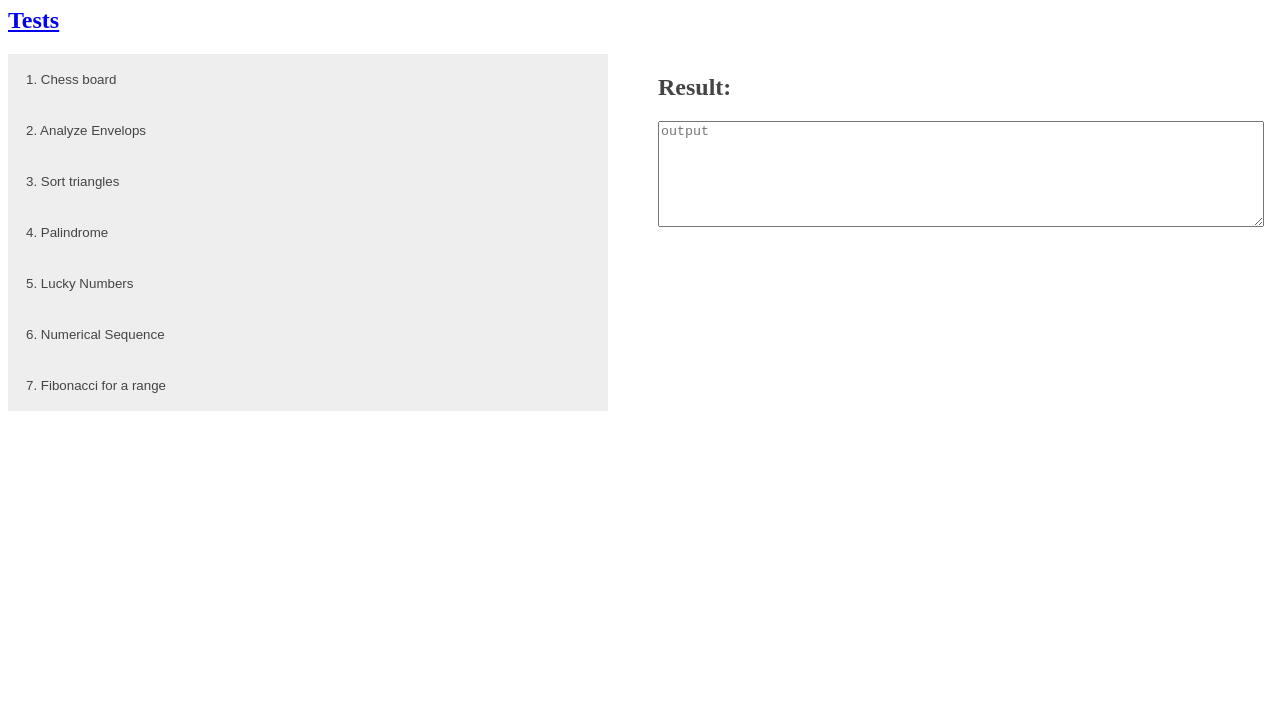
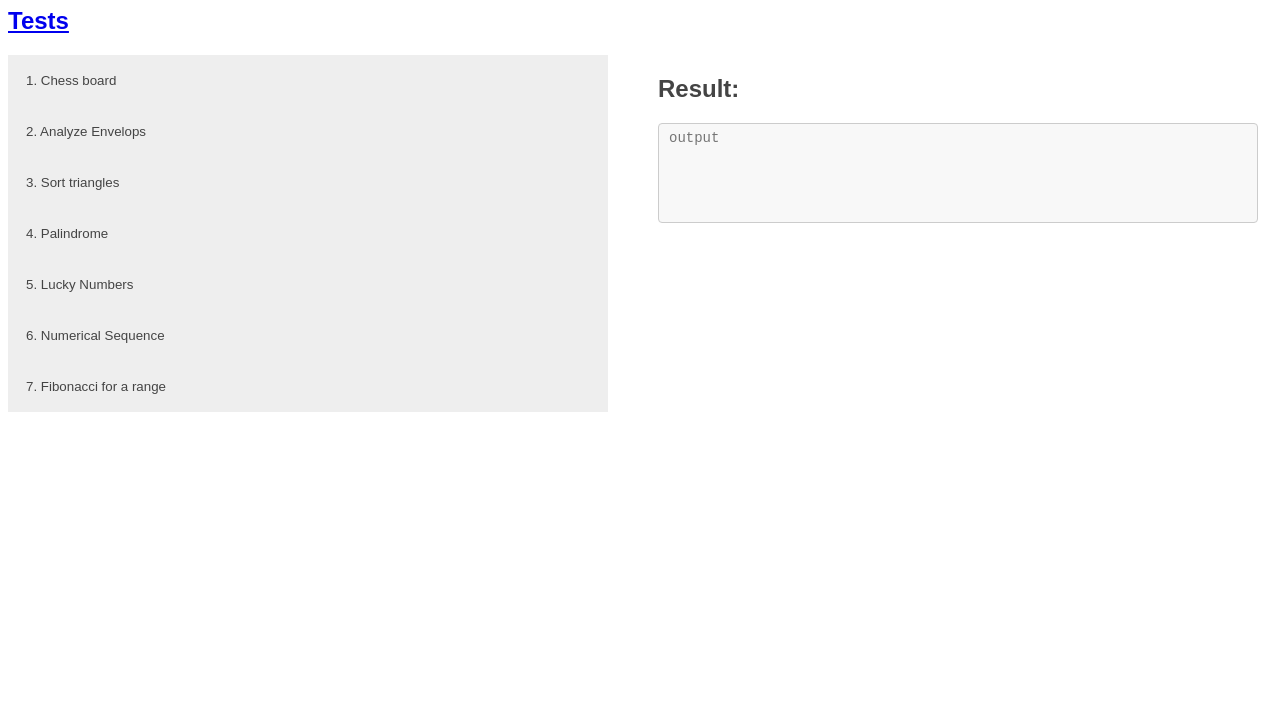
Before and after one commit to protonaby/demo, a plain HTML site: page index.html in a window 1280 px wide. Shown: the part 73-800 px from the top of the page. Drawn offline with Linux system fonts and the light colour scheme.

Commit message:
tune styles

```diff
--- a/app/style/main.css
+++ b/app/style/main.css
@@ -1,3 +1,7 @@
+body {
+  font-family: Arial, serif;
+}
+
 .main {
   display: flex;
   flex-wrap: wrap;
@@ -41,3 +45,37 @@
   overflow: hidden;
   transition: max-height 0.2s ease-out;
 }
+
+.panelContents {
+  padding: 10px 0px 10px 10px;
+}
+
+.button {
+  background-color: #4CAF50; /* Green */
+  border: none;
+  color: white;
+  padding: 7px 12px;
+  margin: 5px 0px;
+  cursor: pointer;
+}
+
+.button:hover {
+  background-color: #3e8e41;
+}
+
+textarea {
+  padding: 6px 10px;
+  box-sizing: border-box;
+  border: 1px solid #ccc;
+  border-radius: 4px;
+  background-color: #f8f8f8;
+  font-size: 14px;
+  resize: none;
+}
+
+input[type=text], input[type=number] {
+  padding: 6px 10px;
+  margin: 4px 0;
+  border: 1px solid #ccc;
+  border-radius: 4px;
+}
--- a/index.html
+++ b/index.html
@@ -18,6 +18,7 @@
   <div class="left">
     <button class="accordion">1. Chess board</button>
     <div class="panel">
+      <div class="panelContents">
         <div class="">
           <input class="inp11" min="0" placeholder="height" type="number">
         </div>
@@ -28,12 +29,14 @@
           <input class="inp13" placeholder="symbol" type="text">
         </div>
         <div class="">
-        <button class="apply" type="button">Apply</button>
+          <button class="button apply" type="button">Apply</button>
+        </div>
       </div>
     </div>
 
     <button class="accordion">2. Analyze Envelops</button>
     <div class="panel">
+      <div class="panelContents">
         <div>Envelop 1:</div>
         <div>
           <input class="inp21" min="0" placeholder="a" step="any" type="number">
@@ -46,12 +49,14 @@
         </div>
 
         <div class="">
-        <button class="apply2" type="button">Apply</button>
+          <button class="button apply2" type="button">Apply</button>
+        </div>
       </div>
     </div>
 
     <button class="accordion">3. Sort triangles</button>
     <div class="panel">
+      <div class="panelContents">
         <div>Triangle 1:</div>
         <div>
           <input class="inp31" placeholder="name, ex: ABC" type="text">
@@ -68,22 +73,26 @@
           <input class="inp36" placeholder="sides, ex: 1,2,3" type="text">
         </div>
         <div class="">
-        <button class="apply3" type="button">Apply</button>
+          <button class="button apply3" type="button">Apply</button>
+        </div>
       </div>
     </div>
 
     <button class="accordion">4. Palindrome</button>
     <div class="panel">
+      <div class="panelContents">
         <div>
           <input class="inp41" min="11" placeholder="number" type="number">
         </div>
         <div class="">
-        <button class="apply4" type="button">Apply</button>
+          <button class="button apply4" type="button">Apply</button>
+        </div>
       </div>
     </div>
 
     <button class="accordion">5. Lucky Numbers</button>
     <div class="panel">
+      <div class="panelContents">
         <div>
           <input class="inp51" min="0" placeholder="min" type="number">
         </div>
@@ -91,12 +100,14 @@
           <input class="inp52" min="0" placeholder="max" type="number">
         </div>
         <div class="">
-        <button class="apply5" type="button">Apply</button>
+          <button class="button apply5" type="button">Apply</button>
+        </div>
       </div>
     </div>
 
     <button class="accordion">6. Numerical Sequence</button>
     <div class="panel">
+      <div class="panelContents">
         <div>
           <input class="inp61" min="0" placeholder="length" type="number">
         </div>
@@ -104,12 +115,14 @@
           <input class="inp62" min="0" placeholder="minimum square" type="number">
         </div>
         <div class="">
-        <button class="apply6" type="button">Apply</button>
+          <button class="button apply6" type="button">Apply</button>
+        </div>
       </div>
     </div>
 
     <button class="accordion">7. Fibonacci for a range</button>
     <div class="panel">
+      <div class="panelContents">
         <div>
           <input class="inp71" min="0" placeholder="min" type="number">
         </div>
@@ -121,7 +134,8 @@
           <input class="inp73" min="0" placeholder="length" type="number">
         </div>
         <div class="">
-        <button class="apply7" type="button">Apply</button>
+          <button class="button apply7" type="button">Apply</button>
+        </div>
       </div>
     </div>
 
```
Lines whose indentation alone changed are shown as unchanged.
